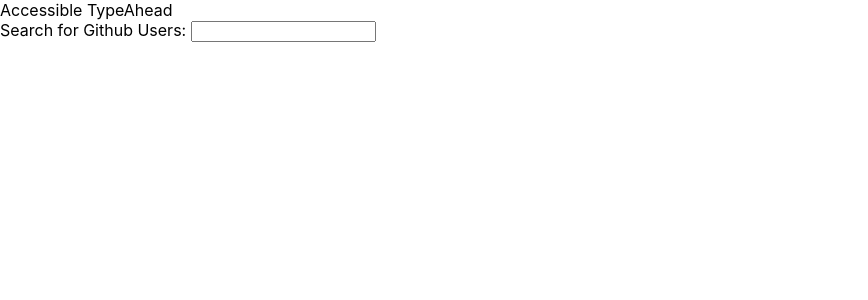
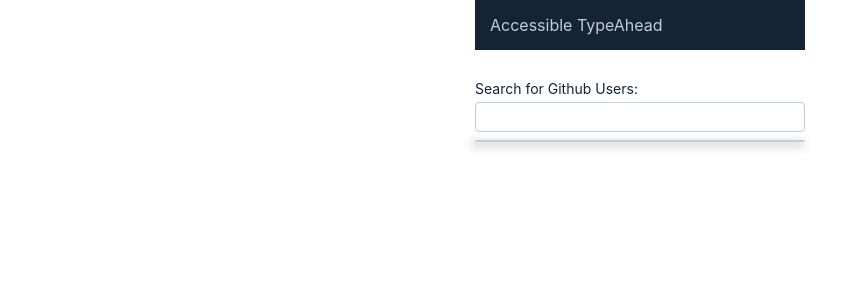
Before and after one commit to asimkt/typeahead, a React (Create React App) app: page / in a window 1280 px wide. Shown: the top 300 px of the page, without its empty margins (0-868 px from the left). Built offline with nearby package versions, Linux system fonts and the light colour scheme.

Commit message:
Add some css

```diff
--- a/public/index.html
+++ b/public/index.html
@@ -1,14 +1,12 @@
 <!DOCTYPE html>
 <html lang="en">
+
 <head>
   <meta charset="utf-8" />
   <link rel="icon" href="%PUBLIC_URL%/favicon.ico" />
   <meta name="viewport" content="width=device-width, initial-scale=1" />
   <meta name="theme-color" content="#000000" />
-    <meta
-      name="description"
-      content="Web site created using create-react-app"
-    />
+  <meta name="description" content="Web site created using create-react-app" />
   <link rel="apple-touch-icon" href="%PUBLIC_URL%/logo192.png" />
   <!--
       manifest.json provides metadata used when your web app is installed on a
@@ -24,8 +22,9 @@
       work correctly both with client-side routing and a non-root public URL.
       Learn how to configure a non-root public URL by running `npm run build`.
     -->
-    <title>React App</title>
+  <title>Accessible TypeAhead</title>
 </head>
+
 <body>
   <noscript>You need to enable JavaScript to run this app.</noscript>
   <div id="root"></div>
@@ -40,4 +39,5 @@
       To create a production bundle, use `npm run build` or `yarn build`.
     -->
 </body>
+
 </html>
--- a/src/Molecules/App/App.css
+++ b/src/Molecules/App/App.css
@@ -0,0 +1,6 @@
+header {
+  padding: 15px;
+  background: #132437;
+  color: #c6ccd5;
+  margin-bottom: 30px;
+}
--- a/src/Molecules/TypeAhead/TypeAhead.css
+++ b/src/Molecules/TypeAhead/TypeAhead.css
@@ -1,12 +1,47 @@
 .TypeAhead {
+  display: flex;
+  flex-direction: column;
+  width: 330px;
+  font-size: 14px;
+}
+
+.TypeAhead label {
+  margin-bottom: 5px;
   display: flex;
 }
 
 .TypeAhead__options {
   list-style: none;
+  box-shadow: -2px 3px 8px 2px #3333333b;
+  margin: 0;
+}
+
+.TypeAhead__input,
+.TypeAhead__options {
+  border-radius: 4px;
+  border: 1px solid #c6ccd5;
+  outline: none;
+  margin-bottom: 8px;
+  color: #132437;
+  font-size: 14px;
+  padding: 0;
+}
+
+.TypeAhead__input {
+  padding: 6px 8px;
+  display: flex;
+  width: 100%;
+}
+
+.TypeAhead__option {
+  padding: 6px 8px;
+  color: #132437;
+  font-size: 14px;
+  cursor: pointer;
 }
 
 .TypeAhead__option--selected {
-  background: #000;
-  color: aliceblue;
+  background: #2f81cd;
+  color: #f9f9f9;
+  outline: 0;
 }
--- a/src/Molecules/TypeAhead/TypeAhead.js
+++ b/src/Molecules/TypeAhead/TypeAhead.js
@@ -58,6 +58,7 @@ function TypeAhead({ apiPrefix, name = 'default', onOptionSelect, opts }) {
           id={`inputTypeAhead-${name}`}
           autoComplete="off"
           onChange={handleInput}
+          className="TypeAhead__input"
           role="combobox"
           aria-auto-complete="both"
           aria-owns={`results-${name}`}
--- a/src/index.css
+++ b/src/index.css
@@ -5,9 +5,16 @@ body {
     sans-serif;
   -webkit-font-smoothing: antialiased;
   -moz-osx-font-smoothing: grayscale;
+  color: #132437;
+  display: flex;
+  justify-content: center;
 }
 
 code {
   font-family: source-code-pro, Menlo, Monaco, Consolas, 'Courier New',
     monospace;
 }
+
+* {
+  box-sizing: border-box;
+}
```
Lines whose indentation alone changed are shown as unchanged.
